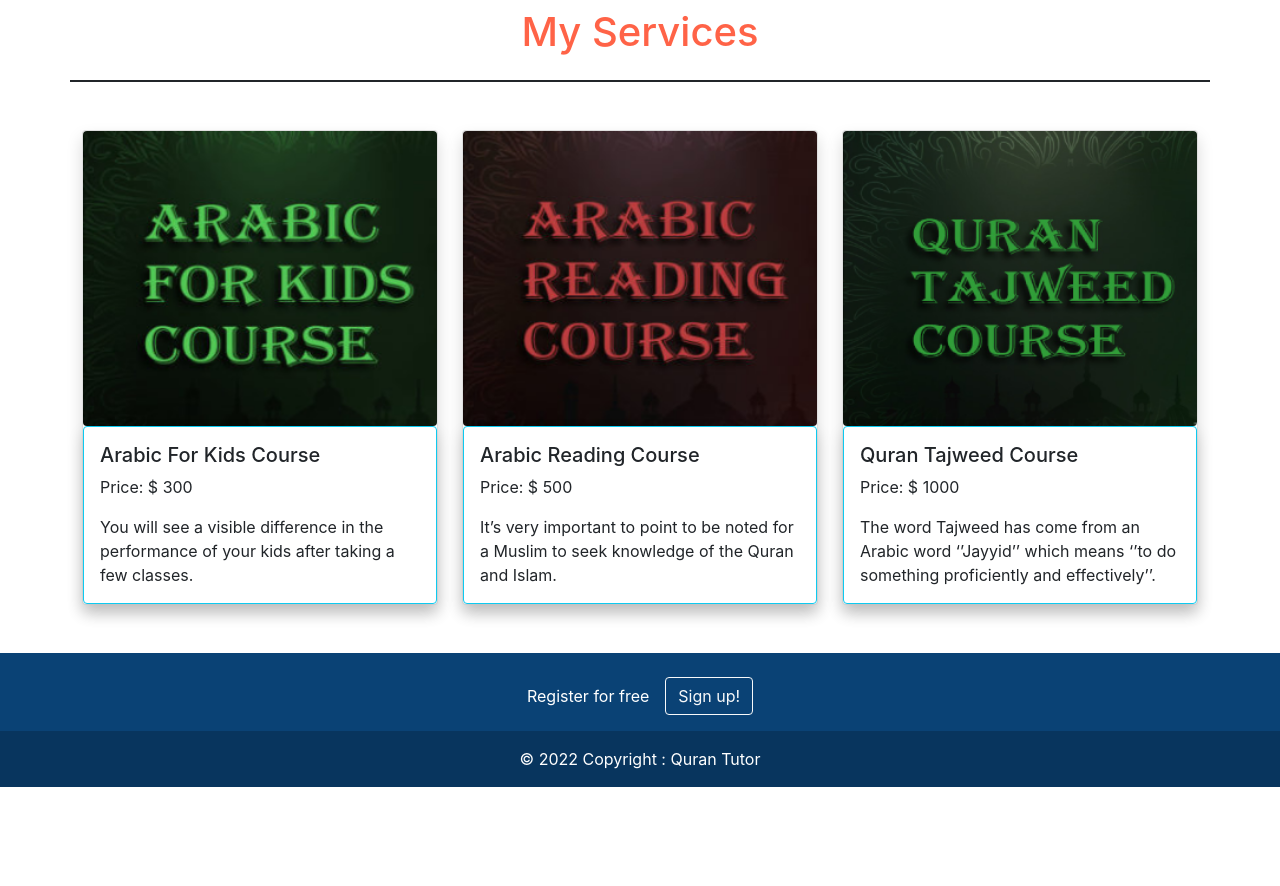
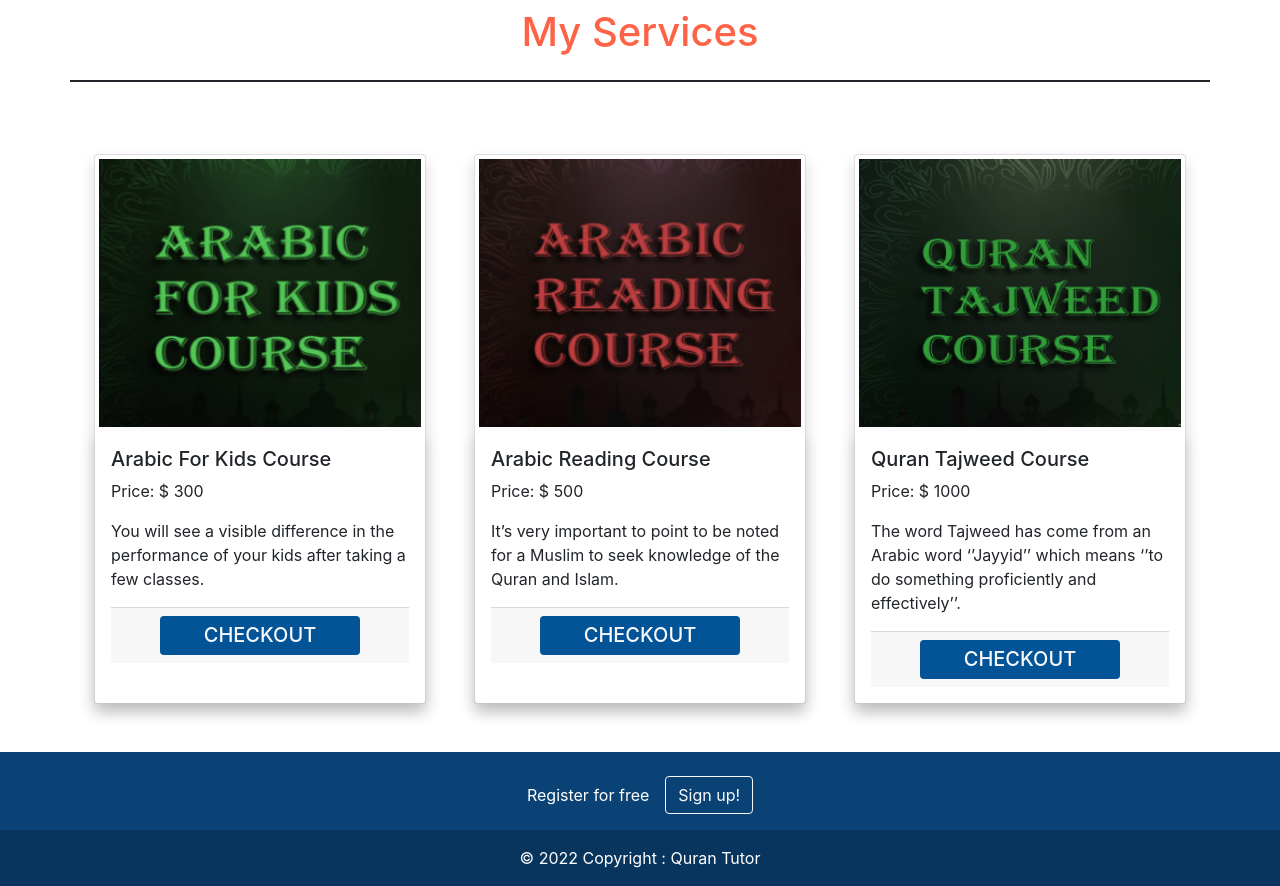
Before and after one commit to frsiam/Quran-tutor-web-application, a React (Create React App) app: page / in a window 1280 px wide. Shown: the part 520-1406 px from the top of the page. Before the commit the page ends 1307 px from the top, so only its background shows below. Built offline with nearby package versions, Linux system fonts and the light colour scheme.

Commit message:
dynamic routing done

```diff
--- a/src/App.js
+++ b/src/App.js
@@ -2,6 +2,7 @@ import { Route, Routes } from 'react-router-dom';
 import './App.css';
 import About from './pages/About/About';
 import Blogs from './pages/Blogs/Blogs';
+import CheckOut from './pages/CheckOut/CheckOut';
 import Home from './pages/Home/Home';
 import NotFound from './pages/NotFound/NotFound';
 import Footer from './pages/Shared/Footer/Footer';
@@ -14,6 +15,7 @@ function App() {
       <Routes>
         <Route path='/' element={<Home/>}/>
         <Route path='/home' element={<Home/>}/>
+        <Route path='checkout/:serviceId' element={<CheckOut/>}/>
         <Route path='about' element={<About/>}/>
         <Route path='blogs' element={<Blogs/>}/>
         <Route path='*' element={<NotFound/>}/>
--- a/src/pages/CheckOut/CheckOut.js
+++ b/src/pages/CheckOut/CheckOut.js
@@ -1,9 +1,16 @@
 import React from 'react';
+import { useParams } from 'react-router-dom';
+import useServices from '../hooks/useServices';
 
 const CheckOut = () => {
+    const { serviceId } = useParams()
+    // console.log(typeof serviceId)
+    const allData = useServices()
+    const singleData = allData?.find(x => x.id == serviceId)
+    console.log(singleData)
     return (
-        <div>
-            <h3>Here checkout our services</h3>
+        <div className='position-relative min-vh-100'>
+            <h3>Here checkout our services of id is {serviceId}</h3>
         </div>
     );
 };
--- a/src/pages/NotFound/NotFound.js
+++ b/src/pages/NotFound/NotFound.js
@@ -2,7 +2,7 @@ import React from 'react';
 
 const NotFound = () => {
     return (
-        <div className='container'>
+        <div className='container position-relative min-vh-100'>
             <h1 className='text-danger text-center mt-5 bg-light p-5 shadow rounded'>404, Page not found</h1>
         </div>
     );
--- a/src/pages/SingleServices/SingleServices.js
+++ b/src/pages/SingleServices/SingleServices.js
@@ -1,15 +1,19 @@
 import React from 'react';
+import { Link } from 'react-router-dom';
 
 const SingleServices = ({ service }) => {
-    const { name, price, description, img } = service;
+    const { name, price, description, img, id } = service;
     return (
-        <div className="col-12 col-md-6 col-lg-4 g-4">
+        <div className="col-12 col-md-6 col-lg-4 g-5 d-flex justify-content-center">
             <div className="card h-100 shadow rounded">
-                <img src={img[0]} className="img-fluid rounded" alt="..." />
-                <div className="card-body border border-1 border-info shadow rounded">
+                <img src={img[0]} className="img-fluid p-1" alt="..." />
+                <div className="card-body shadow rounded">
                     <h5 className="card-title">{name}</h5>
                     <p>Price: $ <span>{price}</span></p>
                     <p className="card-text">{description}</p>
+                <div className="card-footer d-flex flex-column align-items-center">
+                <Link className='text-decoration-none w-75' to={`checkout/${id}`}><button className='btn w-100' style={{backgroundColor:'#035397'}}><span className='h5 text-uppercase text-light'>CheckOut</span></button></Link>
+                </div>
                 </div>
             </div>
         </div>
```
